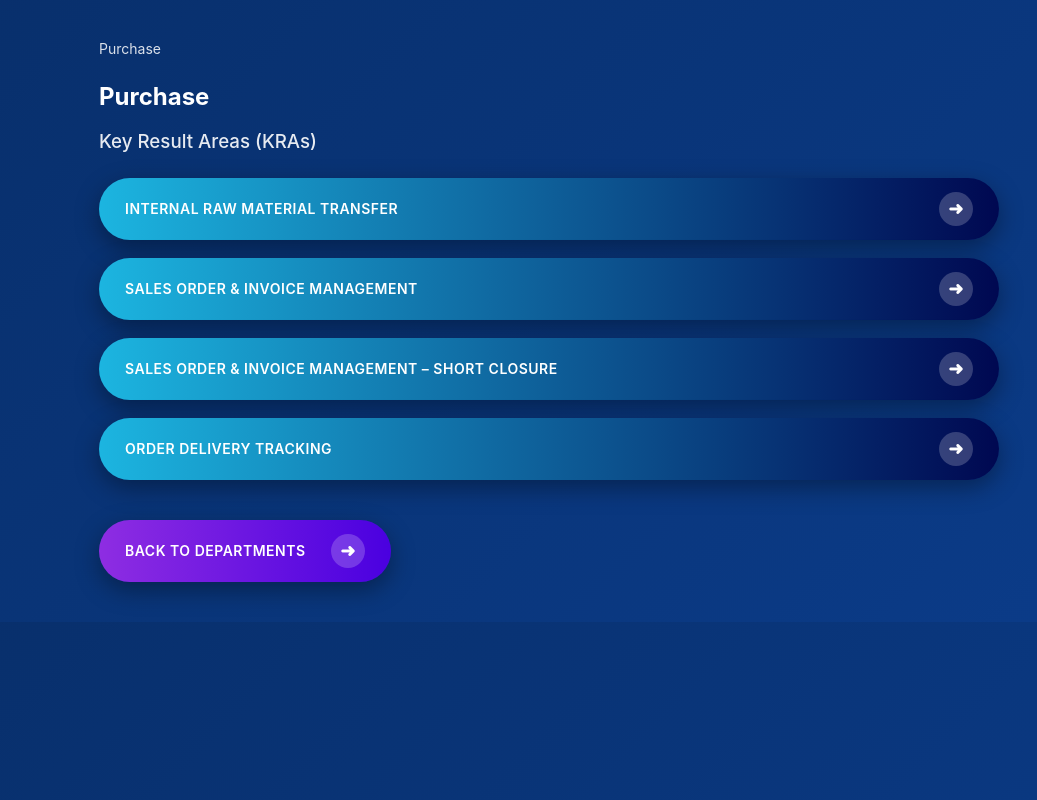
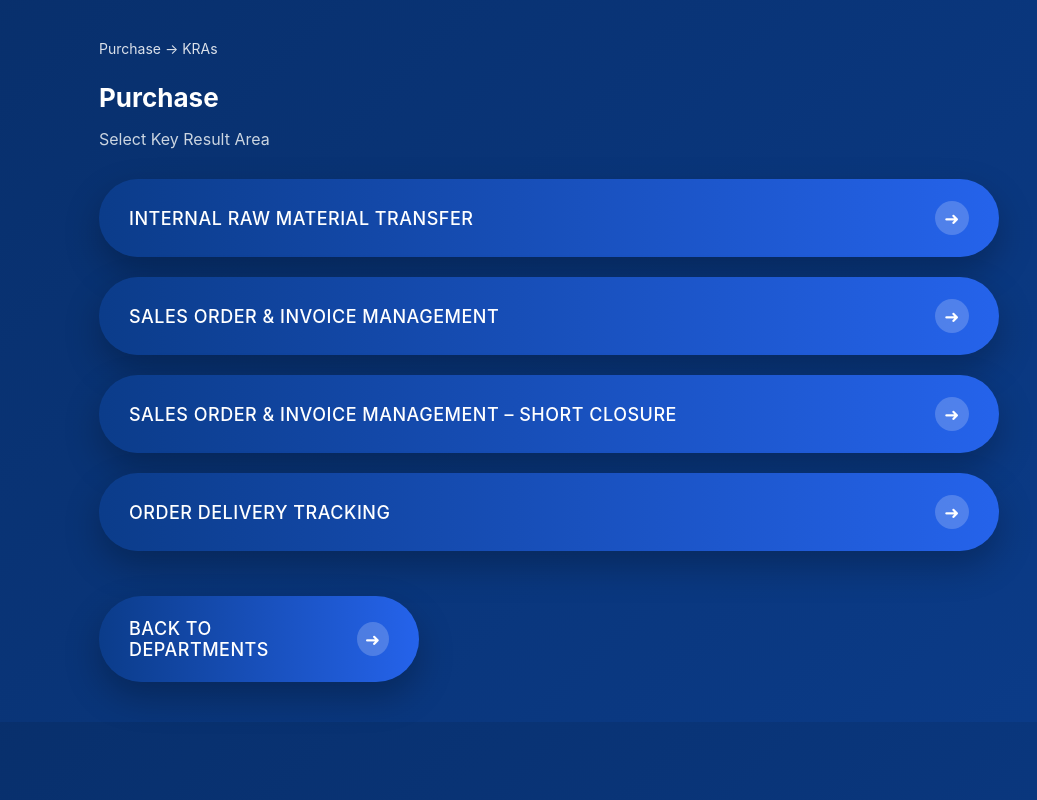
Before and after one commit to ujustbetech/cona, a Flask app: page /kras/purchase in a window 1280 px wide. Shown: the whole page, without its empty margins (91-1128 px from the left). Run offline with Flask 3, Linux system fonts and the light colour scheme; the visitor is signed in with stand-in values (Sample User, id 1).

Commit message:
Fix KRA navigation and routing

```diff
--- a/templates/kras.html
+++ b/templates/kras.html
@@ -27,29 +27,58 @@
         }
 
         h2 {
-            margin-bottom: 10px;
+            font-size: 26px;
+            margin-bottom: 6px;
         }
 
         h3 {
-            margin-bottom: 25px;
-            font-weight: 500;
-            opacity: 0.9;
+            font-size: 16px;
+            font-weight: 400;
+            color: #cbd5e1;
+            margin-bottom: 30px;
         }
 
         .kra-list {
             display: flex;
             flex-direction: column;
-            gap: 18px;
+            gap: 20px;
+        }
+
+        .action-btn {
+            display: flex;
+            justify-content: space-between;
+            align-items: center;
+            padding: 22px 30px;
+            border-radius: 50px;
+            background: linear-gradient(90deg, #0B3C8A, #2563EB);
+            color: white;
+            text-decoration: none;
+            font-size: 18px;
+            font-weight: 500;
+            transition: all 0.3s ease;
+            box-shadow: 0 15px 35px rgba(0, 0, 0, 0.25);
+        }
+
+        .action-btn:hover {
+            background: linear-gradient(90deg, #F37021, #FF8A3D);
+            transform: translateY(-2px);
+        }
+
+        .arrow {
+            font-size: 26px;
+            transition: transform 0.3s ease;
+        }
+
+        .action-btn:hover .arrow {
+            transform: translateX(6px);
         }
 
         .back-btn {
-            margin-top: 40px;
-            width: 240px;
+            margin-top: 45px;
+            width: 260px;
         }
 
-        /* -------------------- */
-        /* PAGE LOADER STYLES   */
-        /* -------------------- */
+        /* ---------- PAGE LOADER ---------- */
         #page-loader {
             position: fixed;
             inset: 0;
@@ -153,44 +119,27 @@ body {
         {% if subdepartment %}
             → {{ subdepartment }}
         {% endif %}
+        → KRAs
     </div>
 
     <h2>{{ department }}</h2>
-    <h3>Key Result Areas (KRAs)</h3>
+    <h3>Select Key Result Area</h3>
 
     <!-- KRA LIST -->
     <div class="kra-list">
         {% for kra in kras %}
-            {% if subdepartment %}
-                <a href="{{ url_for(
-                        'kpis',
-                        department=department,
-                        subdepartment=subdepartment,
-                        kra=kra
-                    ) }}"
-                   class="action-btn btn-blue"
-                   onclick="showLoader()">
-                    {{ kra }}
-                    <span class="arrow">➜</span>
-                </a>
-            {% else %}
-                <a href="{{ url_for(
-                        'kpis',
-                        department=department,
-                        kra=kra
-                    ) }}"
-                   class="action-btn btn-blue"
-                   onclick="showLoader()">
-                    {{ kra }}
-                    <span class="arrow">➜</span>
-                </a>
-            {% endif %}
+            <a href="{{ url_for('kpis', kra=kra) }}"
+               class="action-btn"
+               onclick="showLoader()">
+                {{ kra }}
+                <span class="arrow">➜</span>
+            </a>
         {% endfor %}
     </div>
 
-    <!-- BACK BUTTON -->
+    <!-- BACK -->
     <a href="{{ url_for('departments') }}"
-       class="action-btn btn-purple back-btn"
+       class="action-btn back-btn"
        onclick="showLoader()">
         Back to Departments
         <span class="arrow">➜</span>
@@ -198,29 +147,23 @@ body {
 
 </div>
 
-<!-- PAGE LOADER -->
+<!-- LOADER -->
 <div id="page-loader">
     <div class="loader-content">
         <div class="spinner"></div>
-        <p>Loading dashboard…</p>
+        <p>Loading…</p>
     </div>
 </div>
 
-<!-- JAVASCRIPT -->
 <script>
     function showLoader() {
         const loader = document.getElementById("page-loader");
-        if (loader) {
-            loader.style.display = "flex";
-        }
+        if (loader) loader.style.display = "flex";
     }
 
-    // Hide loader when page finishes loading
-    window.addEventListener("load", function () {
+    window.addEventListener("load", () => {
         const loader = document.getElementById("page-loader");
-        if (loader) {
-            loader.style.display = "none";
-        }
+        if (loader) loader.style.display = "none";
     });
 </script>
 
```
Also changed, not shown: other parts of templates/kras.html (+5 -68 lines).
